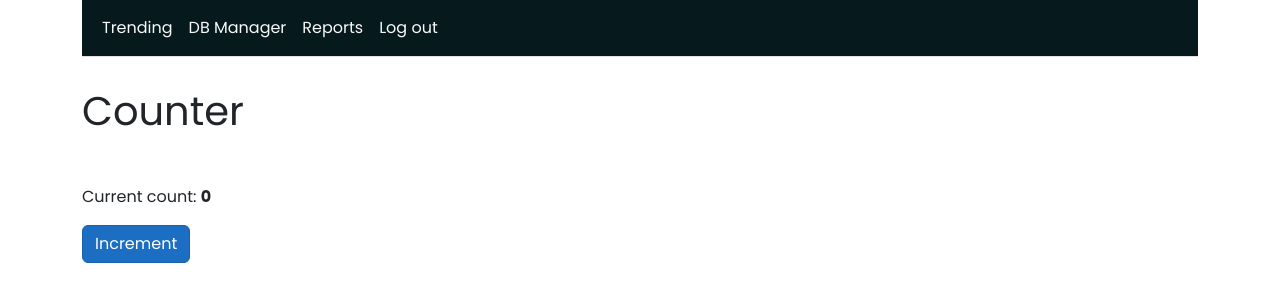
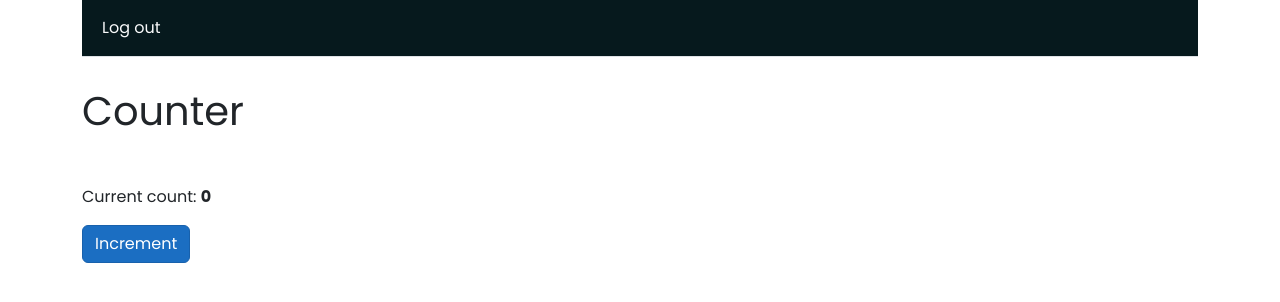
Before and after one commit to hristinaina/scada, a React (Create React App) app in the folder scada/scada/ClientApp/: page /counter in a window 1280 px wide. Shown: the top 302 px of the page. Built offline with nearby package versions, Linux system fonts and the light colour scheme.

Commit message:
Implemented dynamically nav

```diff
--- a/scada/scada/ClientApp/src/components/Login/Login.js
+++ b/scada/scada/ClientApp/src/components/Login/Login.js
@@ -7,6 +7,7 @@ import axios from 'axios';
 import { Counter } from '../Counter';
 import { NavMenu } from '../Nav/NavMenu';
 import { Navigate } from 'react-router-dom';
+import userService from '../../services/UserService';
 
 function Alert(props) {
     return <MuiAlert elevation={6} variant="filled" {...props} />;
@@ -59,6 +60,7 @@ export class Login extends Component {
             const response = await axios.post('http://localhost:5083/api/user/login', loginData);
 
             console.log("Login successful!!!", response.data);
+            userService.setRole(response.data['message'])
             this.setState({ loggedIn: true, showSnackbar: true, snackbarSeverity: 'success', snackbarMessage: 'Login successful!' });
         }
         catch (error) {
@@ -77,7 +79,6 @@ export class Login extends Component {
 
     render() {
         if (this.state.loggedIn) {
-            // TODO : change this later
             return <Navigate to="/trending" replace/>;
         }
         else if (this.state.showSignUp) {
--- a/scada/scada/ClientApp/src/components/Nav/NavMenu.js
+++ b/scada/scada/ClientApp/src/components/Nav/NavMenu.js
@@ -1,7 +1,8 @@
 import React, { Component } from 'react';
-import { Collapse, Navbar, NavbarBrand, NavbarToggler, NavItem, NavLink } from 'reactstrap';
+import { Collapse, Navbar, NavbarToggler, NavItem, NavLink } from 'reactstrap';
 import { Link } from 'react-router-dom';
 import './NavMenu.css';
+import userService from '../../services/UserService';
 
 export class NavMenu extends Component {
   static displayName = NavMenu.name;
@@ -23,6 +24,8 @@ export class NavMenu extends Component {
 
     render() {
         const { showNavbar } = this.props;
+        const isAdmin = userService.getRole();
+
     return (
         <header>
             {showNavbar && (
@@ -30,8 +33,10 @@ export class NavMenu extends Component {
                     <NavbarToggler onClick={this.toggleNavbar} />
                     <Collapse isOpen={!this.state.collapsed} navbar>
                         <ul className="navbar-nav flex-grow">
+                            {isAdmin && (
+                                <React.Fragment>
                                     <NavItem>
-                                <NavLink tag={Link} className="text-light" to="/">Trending</NavLink>
+                                        <NavLink tag={Link} className="text-light" to="/trending">Trending</NavLink>
                                     </NavItem>
                                     <NavItem>
                                         <NavLink tag={Link} className="text-light" to="/counter">DB Manager</NavLink>
@@ -39,6 +44,9 @@ export class NavMenu extends Component {
                                     <NavItem>
                                         <NavLink tag={Link} className="text-light" to="/trending">Reports</NavLink>
                                     </NavItem>
+                                </React.Fragment>
+                            )}
+
                             <NavItem>
                                 <NavLink tag={Link} className="text-light" to="/">Log out</NavLink>
                             </NavItem>
--- /dev/null
+++ b/scada/scada/ClientApp/src/services/UserService.js
@@ -0,0 +1,16 @@
+class UserService {
+    constructor() {
+        this.isAdmin = false;
+    }
+
+    setRole(user) {
+        this.isAdmin = user.email === 'pera@gmail.com' ? true : false;
+    }
+
+    getRole() {
+        return this.isAdmin;
+    }
+}
+
+const userService = new UserService();
+export default userService;
```
Also changed, not shown: 1 other file (tests, documents, lock files or other folders). Lines whose indentation alone changed are shown as unchanged.
